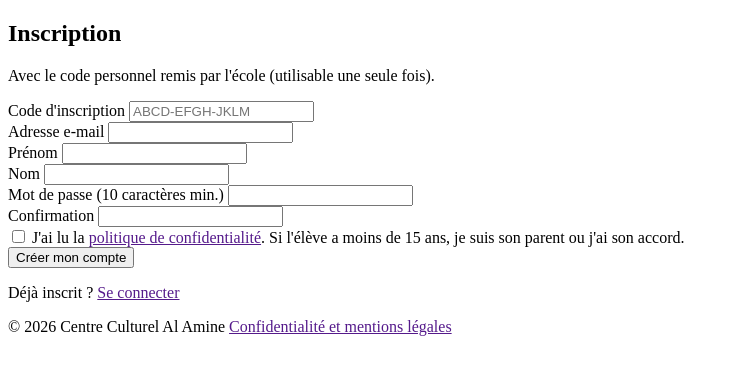
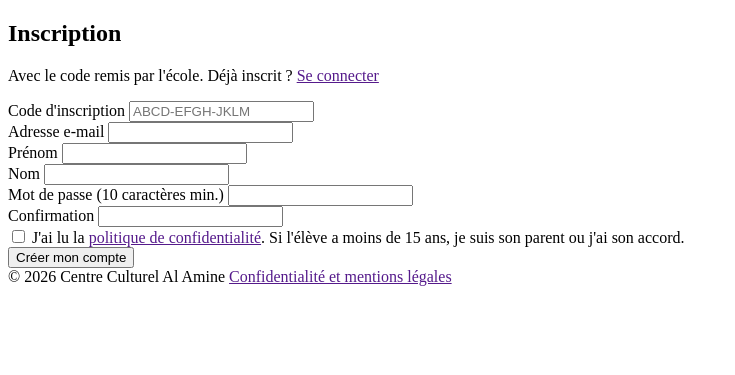
Before and after one commit to younes69150/CentreCulturelAlAmine, a PHP site: template app/views/auth/register.php in a window 1280 px wide. Shown: the part 92-467 px from the top of the page, without its empty margins (0-735 px from the left). Run offline with PHP 8.4, Linux system fonts and the light colour scheme; the template is opened without the code that fills it, so the values that code supplies are empty.

Commit message:
Inscription : tient dans l'écran dès 600 px de haut
Co-Authored-By: Claude Opus 5.5 (1M context) <noreply@anthropic.com>
Claude-Session: https://claude.ai/code/session_01QzysPWKp5bCNjhG2UgwEwf

```diff
--- a/app/views/auth/register.php
+++ b/app/views/auth/register.php
@@ -2,7 +2,7 @@
 <section class="auth">
     <div class="auth-card auth-card-wide">
         <h1>Inscription</h1>
-        <p class="muted">Avec le code personnel remis par l'école (utilisable une seule fois).</p>
+        <p class="muted">Avec le code remis par l'école. Déjà inscrit ? <a href="<?= url('connexion') ?>">Se connecter</a></p>
         <form method="post" action="<?= url('inscription') ?>" class="form" novalidate>
             <?= csrf_field() ?>
             <div class="grid-2">
@@ -47,6 +47,5 @@
             </div>
             <button class="btn btn-primary btn-block" type="submit">Créer mon compte</button>
         </form>
-        <p class="auth-alt">Déjà inscrit ? <a href="<?= url('connexion') ?>">Se connecter</a></p>
     </div>
 </section>
```
Also changed, not shown: public/assets/css/style.css.
